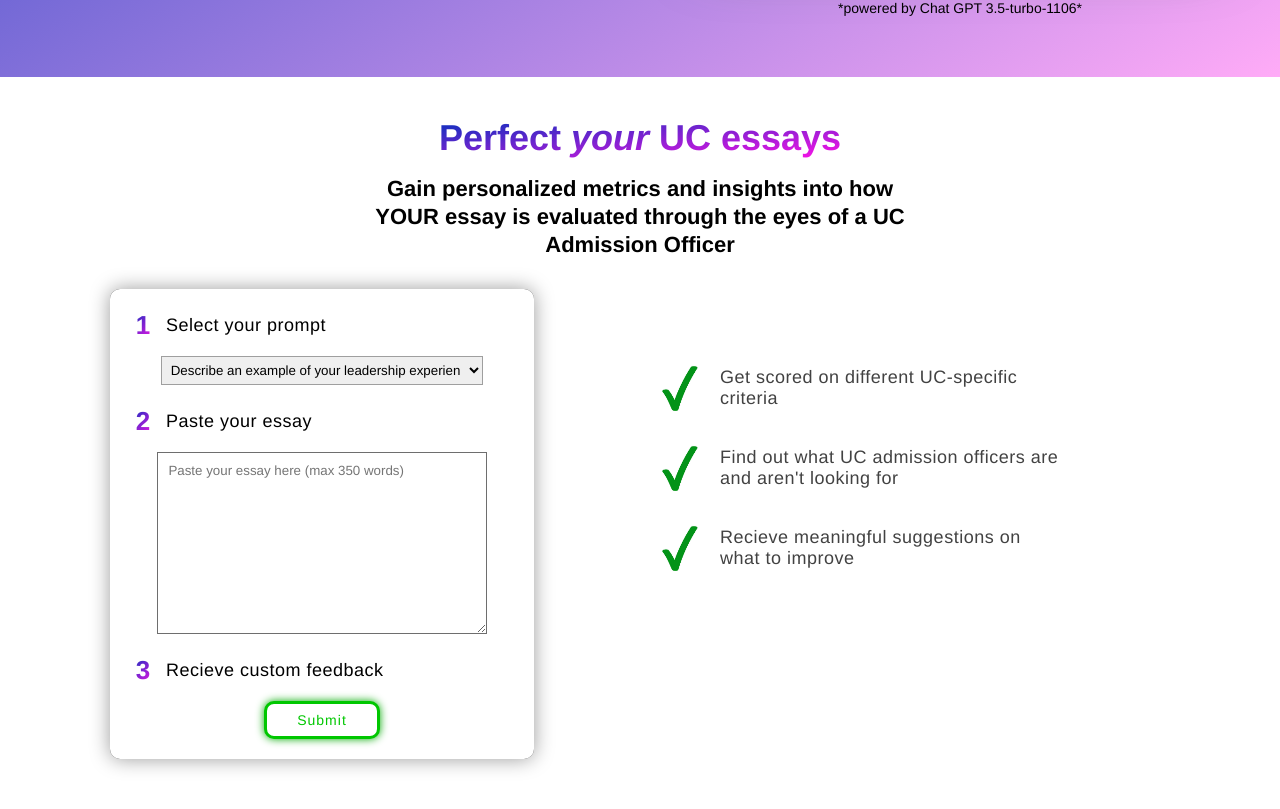
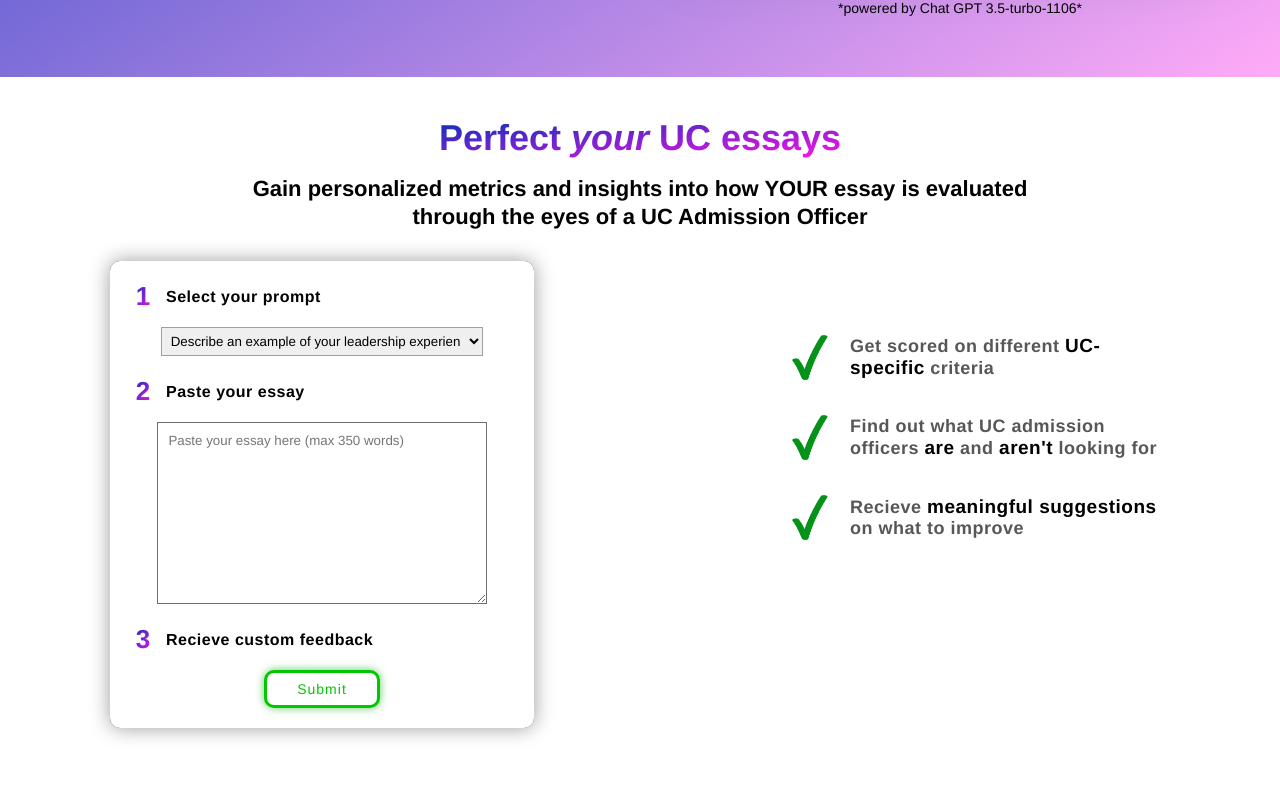
Before and after one commit to Lopez-Jordan/UC-Chatbot, a React (Vite) app in the folder client/: page / in a window 1280 px wide. Shown: the part 723-1532 px from the top of the page. Built offline with nearby package versions, Linux system fonts and the light colour scheme.

Commit message:
more styling done

```diff
--- a/client/src/Reviewer/Modal.css
+++ b/client/src/Reviewer/Modal.css
@@ -74,7 +74,7 @@
   align-items: center;
   margin-bottom: 6%;
   justify-content: space-between;
-  width: 80%;
+  width: 70%;
 }
 .flexNew > h4{
   font-size: 20px;
--- a/client/src/Reviewer/Modal.jsx
+++ b/client/src/Reviewer/Modal.jsx
@@ -20,7 +20,7 @@ export default function Modal({ setIsModalOpen, commentary, JSONscoreArr }) {
           <div className='LeftScore'>
             <h2 className='scores'>Scores</h2>
             <div className='flexNew'>
-                <h4>- Impact</h4>
+                <h4>Impact</h4>
                 <div className={getScoreColorClass(JSONscoreArr[0])}>
                     <div className='innerCircle'>
                         <p>{JSONscoreArr[0]}</p>
@@ -28,7 +28,7 @@ export default function Modal({ setIsModalOpen, commentary, JSONscoreArr }) {
                 </div>
             </div>
             <div className='flexNew'>
-                <h4>- Self</h4>
+                <h4>Self</h4>
                 <div className={getScoreColorClass(JSONscoreArr[1])}>
                     <div className='innerCircle'>
                         <p>{JSONscoreArr[1]}</p>
@@ -36,7 +36,7 @@ export default function Modal({ setIsModalOpen, commentary, JSONscoreArr }) {
                 </div>
             </div>
             <div className='flexNew'>
-                <h4>- Examples</h4>
+                <h4>Examples</h4>
                 <div className={getScoreColorClass(JSONscoreArr[2])}>
                     <div className='innerCircle'>
                         <p>{JSONscoreArr[2]}</p>
@@ -44,7 +44,7 @@ export default function Modal({ setIsModalOpen, commentary, JSONscoreArr }) {
                 </div>
             </div>
             <div className='flexNew'>
-                <h4>- Prompt</h4>
+                <h4>Prompt</h4>
                 <div className={getScoreColorClass(JSONscoreArr[3])}>
                     <div className='innerCircle'>
                         <p>{JSONscoreArr[3]}</p>
@@ -52,7 +52,7 @@ export default function Modal({ setIsModalOpen, commentary, JSONscoreArr }) {
                 </div>
             </div>
             <div className='flexNew'>
-                <h4>- Grammar</h4>
+                <h4>Grammar</h4>
                 <div className={getScoreColorClass(JSONscoreArr[4])}>
                     <div className='innerCircle'>
                         <p>{JSONscoreArr[4]}</p>
--- a/client/src/Reviewer/Reviewer.css
+++ b/client/src/Reviewer/Reviewer.css
@@ -7,7 +7,7 @@
     align-items: center;
 }
 .topHalf{
-    width: 50%;
+    width: 80%;
     display: flex;
     flex-direction: column;
     align-items: center;
@@ -15,6 +15,7 @@
 }
 .bottomHalf {
     display: flex;
+    justify-content: space-between;
 }
 
 .formContainer {
@@ -41,9 +42,9 @@
 .numContainer > h3{
     margin-top: 6px;
     letter-spacing: 0.5px;
-    font-size: 18px;
+    font-size: 16px;
     color: rgb(0, 0, 0);
-    font-weight: 400;
+    font-weight: 600;
 }
 .numSpan{
     display: inline-block;
@@ -110,7 +111,7 @@ select{
     background-color: white;
     color: rgb(0, 199, 0);
     border: 3px solid rgb(0, 199, 0);
-    box-shadow: 0 0 8px rgb(0, 169, 0);
+    box-shadow: 0 0 8px rgba(0, 169, 0, 0.607);
     font-weight: 500;
     letter-spacing: 1px;
 }
@@ -120,8 +121,8 @@ select{
 
 
 .reasons{
-    margin-left: 10%;
-    width: 40%;
+    width: 400px;
+    margin-left: 20px;
 }
 .check{
     width: 80px;
@@ -129,7 +130,11 @@ select{
 }
 .checkPara{
     font-size: 18px;
-    font-weight: 500;
+    font-weight: 600;
     letter-spacing: 0.5px;
-    color: rgb(66, 66, 66);
+    color: rgb(87, 87, 87);
 }
+.bold{
+    color: black;
+    font-size: 19px;
+}
--- a/client/src/Reviewer/Reviewer.jsx
+++ b/client/src/Reviewer/Reviewer.jsx
@@ -104,15 +104,15 @@ export default function Reviewer() {
         <div className='reasons'>
           <div style={{display: "flex", alignItems: "center", marginTop: "14%"}}>
             <img className="check" src="/check.png" alt="" />
-            <p className='checkPara'>Get scored on different UC-specific criteria</p>
+            <p className='checkPara'>Get scored on different <span className='bold'>UC-specific</span> criteria</p>
           </div>
           <div style={{display: "flex", alignItems: "center"}}>
             <img className="check" src="/check.png" alt="" />
-            <p className='checkPara'>Find out what UC admission officers are and aren't looking for</p>
+            <p className='checkPara'>Find out what UC admission officers <span className='bold'>are</span> and <span className='bold'>aren't</span> looking for</p>
           </div>
           <div style={{display: "flex", alignItems: "center"}}>
             <img className="check" src="/check.png" alt="" />
-            <p className='checkPara'>Recieve meaningful suggestions on what to improve</p>
+            <p className='checkPara'>Recieve <span className='bold'>meaningful suggestions</span> on what to improve</p>
           </div>
         </div>
       </div>
```
